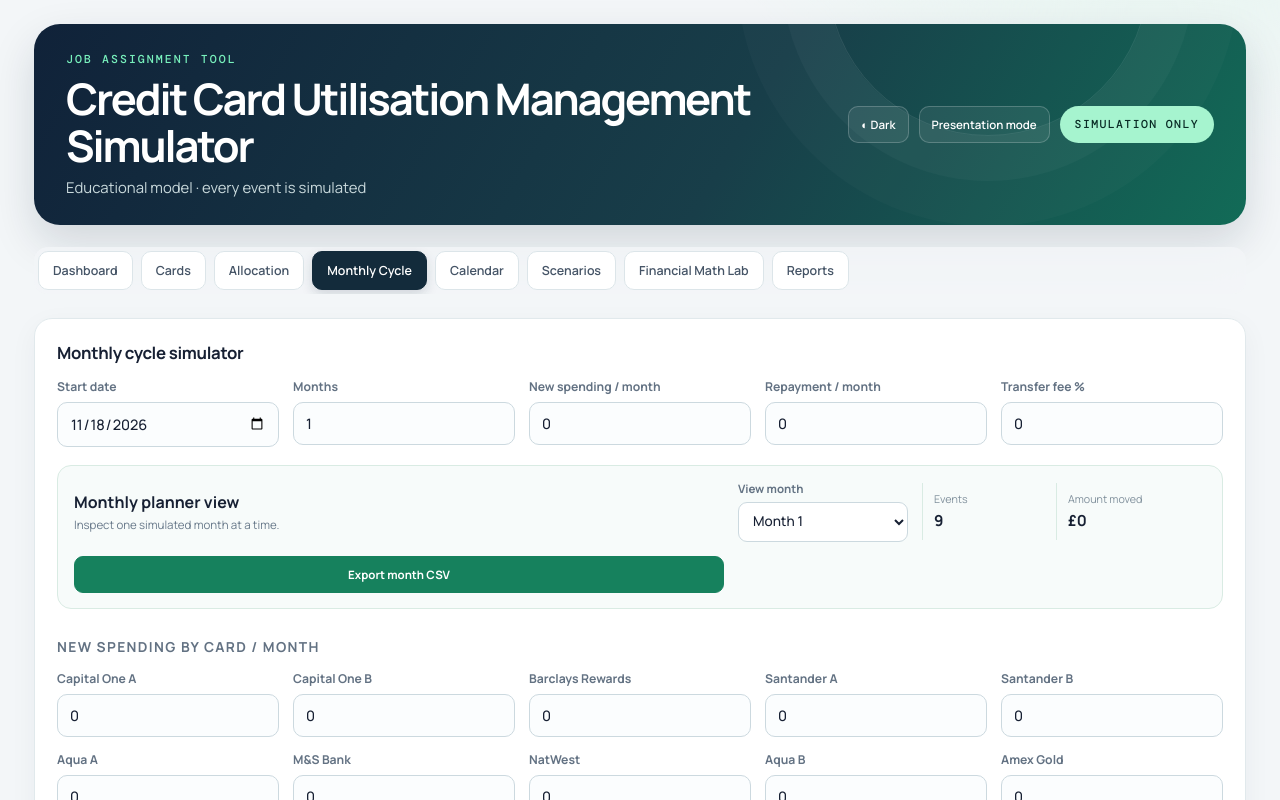
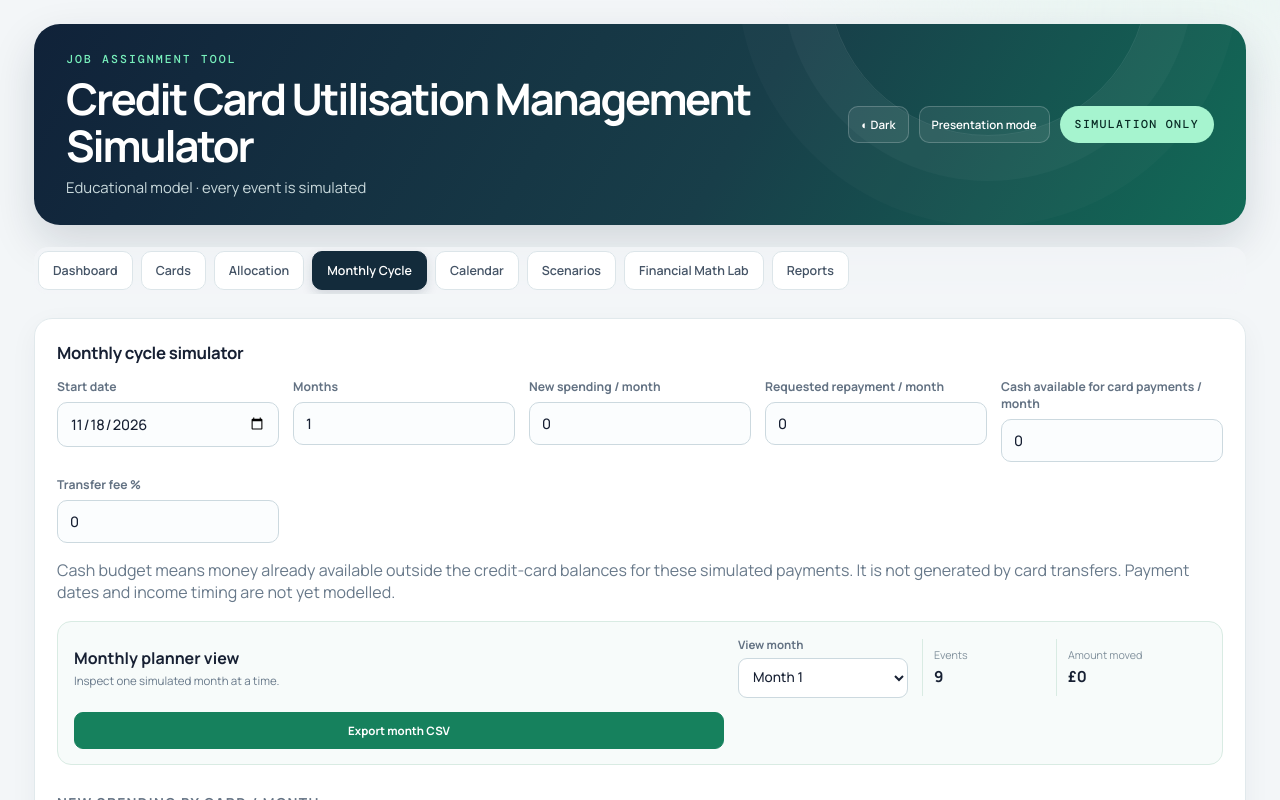
Before and after one commit to ZRSaimun/credit-card-utilisation-management-simulator, a React (Vite) app: page / in a window 1280 px wide. Both pictures are taken after a click on the button "Open monthly cycle". Shown: the top 800 px of the page. Built offline with nearby package versions, Linux system fonts and the light colour scheme.

Commit message:
Limit simulated card repayments to available cash

```diff
--- a/src/main.tsx
+++ b/src/main.tsx
@@ -23,6 +23,7 @@ type ScenarioSettings = {
   spend: number;
   spendByCard: Record<string, number>;
   payment: number;
+  cashBudget?: number;
   fee: number;
   months: number;
   start: string;
@@ -103,6 +104,8 @@ function App() {
   const [spend, setSpend] = useState(0);
   const [spendByCard, setSpendByCard] = useState<Record<string, number>>({});
   const [payment, setPayment] = useState(0);
+  const [cashBudget, setCashBudget] = useState(0);
+  const effectivePayment = Math.min(payment, cashBudget);
   const [fee, setFee] = useState(0);
   const [months, setMonths] = useState(1);
   const [selectedCycleMonth, setSelectedCycleMonth] = useState(1);
@@ -120,10 +123,10 @@ function App() {
   const cardDateEvents = useMemo(() => cards.flatMap(c => [{ day:c.statement, type:"Statement", card:c.name }, { day:c.dd, type:"Direct Debit", card:c.name }].filter(x=>x.day).map(x=>({ ...x, date:`Day ${x.day}` }))).sort((x,y)=>(x.day as number)-(y.day as number)), [cards]);
   const transferPreview = useMemo(() => { const source=cards.find(c=>c.name===transferSource), destination=cards.find(c=>c.name===transferDestination); const amount=Math.max(0,Math.min(transferAmount,source?.balance||0,(destination?.limit||0)-(destination?.balance||0))); const feeAmount=amount*transferFee/100; return {source,destination,amount,feeAmount,totalDebtChange:feeAmount}; }, [cards,transferSource,transferDestination,transferAmount,transferFee]);
   const cardSpendTotal = useMemo(() => Object.values(spendByCard).reduce((sum, value) => sum + (value || 0), 0), [spendByCard]);
-  const opts = { external: external ? s.diff : 0, spend: cardSpendTotal || spend, payment, fee, months };
+  const opts = { external: external ? s.diff : 0, spend: cardSpendTotal || spend, payment: effectivePayment, fee, months };
   const status = useMemo(
     () => feasibility(cards, opts),
-    [cards, external, spend, payment, fee, months],
+    [cards, external, spend, payment, cashBudget, fee, months],
   );
   const events = useMemo(
     () =>
@@ -131,11 +134,11 @@ function App() {
         start,
         months,
         spend: cardSpendTotal || spend,
-        payment,
+        payment: effectivePayment,
         external: external ? s.diff : 0,
         fee,
       }),
-    [cards, start, months, spend, payment, external, fee],
+    [cards, start, months, spend, payment, cashBudget, external, fee],
   );
   const selectedMonthEvents = useMemo(() => {
     const base = new Date(start + "T00:00:00Z");
@@ -188,7 +191,7 @@ function App() {
       name,
       savedAt: new Date().toISOString(),
       cards: cards.map(card => ({ ...card })),
-      settings: { external, spend, spendByCard: { ...spendByCard }, payment, fee, months, start, selectedCycleMonth },
+      settings: { external, spend, spendByCard: { ...spendByCard }, payment, cashBudget, fee, months, start, selectedCycleMonth },
     };
     if (storeSavedScenarios([snapshot, ...savedScenarios])) {
       setScenarioMessage("Saved “" + name + "” in this browser.");
@@ -200,6 +203,7 @@ function App() {
     setSpend(snapshot.settings.spend);
     setSpendByCard({ ...snapshot.settings.spendByCard });
     setPayment(snapshot.settings.payment);
+    setCashBudget(snapshot.settings.cashBudget ?? 0);
     setFee(snapshot.settings.fee);
     setMonths(snapshot.settings.months);
     setStart(snapshot.settings.start);
@@ -330,6 +334,9 @@ function App() {
       ["Item", "Value"],
       ["Mode", "Simulation only"],
       ["Transfer fee default", "0%"],
+      ["Requested repayment / month", formatGBP(payment)],
+      ["Cash available / month", formatGBP(cashBudget)],
+      ["Effective simulated repayment / month", formatGBP(effectivePayment)],
       ["External cycle payment", "£0"],
       ["One-time adjustment", external ? s.diff : 0],
       [
@@ -437,7 +444,7 @@ function App() {
               <div><span>Opening balances</span><b>{formatGBP(s.balance)}</b></div>
               <i>+</i><div><span>New spending</span><b>{formatGBP((cardSpendTotal || spend) * months)}</b></div>
               <i>+</i><div><span>Modeled fees</span><b>{formatGBP(status.fees)}</b></div>
-              <i>−</i><div><span>Simulated bank-funded repayments</span><b>{formatGBP(payment * months)}</b></div>
+              <i>−</i><div><span>Simulated bank-funded repayments</span><b>{formatGBP(effectivePayment * months)}</b></div>
               <i>−</i><div><span>One-time external adjustment</span><b>{formatGBP(external ? s.diff : 0)}</b></div>
               <i>=</i><div className="equation-total"><span>Projected closing debt</span><b>{formatGBP(status.closing)}</b></div>
             </div>
@@ -676,12 +683,21 @@ function App() {
               />
             </label>
             <label>
-              Repayment / month
+              Requested repayment / month
               <input
                 type="number"
                 min="0"
                 value={payment}
-                onChange={(e) => setPayment(+e.target.value)}
+                onChange={(e) => setPayment(Math.max(0, +e.target.value))}
+              />
+            </label>
+            <label>
+              Cash available for card payments / month
+              <input
+                type="number"
+                min="0"
+                value={cashBudget}
+                onChange={(e) => setCashBudget(Math.max(0, +e.target.value))}
               />
             </label>
             <label>
@@ -694,6 +710,8 @@ function App() {
               />
             </label>
           </div>
+          {payment > cashBudget && <p className="result danger"><b>Funding shortfall:</b> requested repayments exceed the monthly cash budget by {formatGBP(payment - cashBudget)}. The simulation limits repayments to {formatGBP(effectivePayment)} per month.</p>}
+          <p className="muted cash-budget-note">Cash budget means money already available outside the credit-card balances for these simulated payments. It is not generated by card transfers. Payment dates and income timing are not yet modelled.</p>
           <div className="monthly-planner-toolbar"><div><b>Monthly planner view</b><p className="muted">Inspect one simulated month at a time.</p></div><label>View month<select value={selectedCycleMonth} onChange={e=>setSelectedCycleMonth(Math.max(1,Math.min(months,+e.target.value)))}>{Array.from({length:Math.max(1,months)},(_,i)=><option key={i+1} value={i+1}>Month {i+1}</option>)}</select></label><div className="planner-stat"><span>Events</span><b>{selectedMonthEvents.length}</b></div><div className="planner-stat"><span>Amount moved</span><b>{formatGBP(selectedMonthEvents.reduce((sum,e)=>sum+e.amount,0))}</b></div><button className="planner-export" onClick={exportSelectedMonth}>Export month CSV</button></div>
           <div className="card-spend-grid">
             <h3>New spending by card / month</h3>
```
